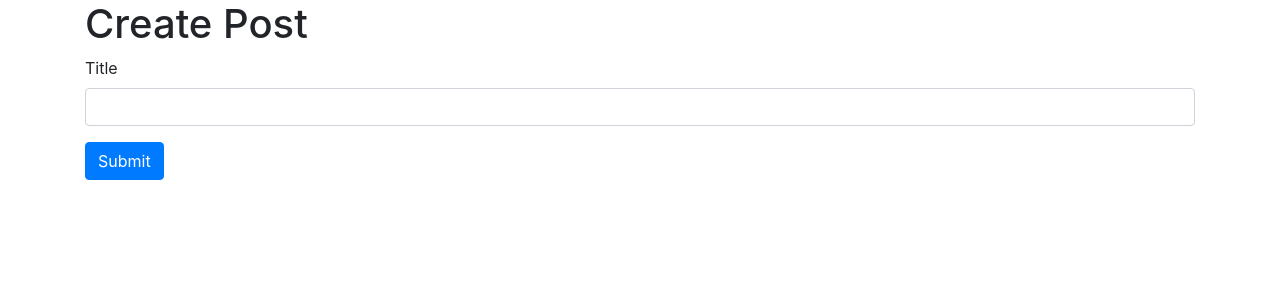
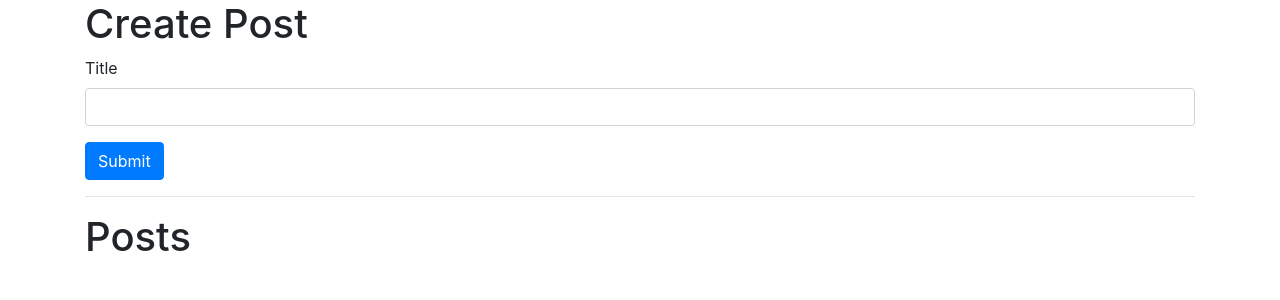
Before and after one commit to qSam/ReactBlogClient, a React (Create React App) app: page / in a window 1280 px wide. Shown: the top 300 px of the page. Built offline with nearby package versions, Linux system fonts and the light colour scheme.

Commit message:
Setup Post List component

```diff
--- a/src/App.js
+++ b/src/App.js
@@ -1,11 +1,15 @@
 import React from 'react';
 import PostCreate from './PostCreate';
+import PostList from './PostList';
 
 export default() => {
     return (
     <div className="container">
         <h1>Create Post</h1>
         <PostCreate />
+        <hr />
+        <h1>Posts</h1>
+        <PostList />
     </div>
     );
 };
--- /dev/null
+++ b/src/PostList.js
@@ -0,0 +1,5 @@
+import React from 'react';
+
+export default () => {
+    return <div />;
+}
```
